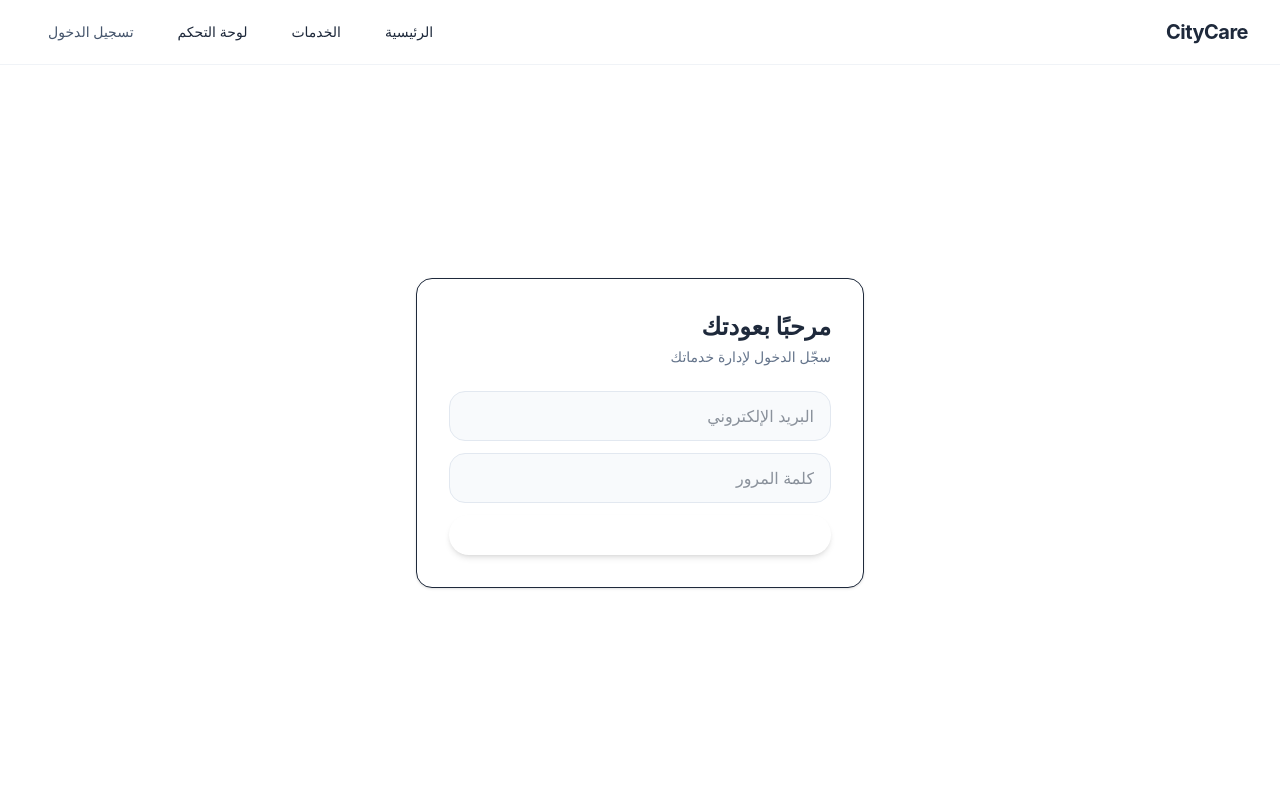
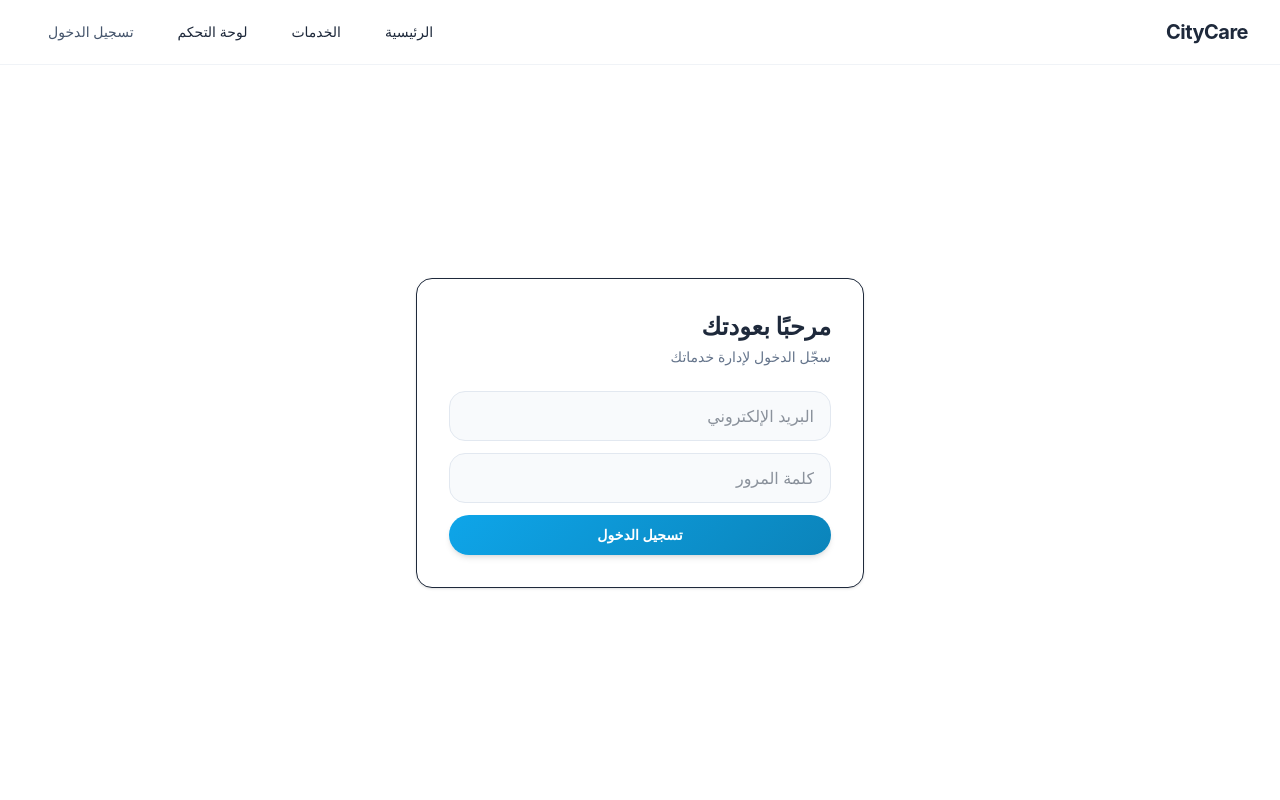
Before and after one commit to MohamedElgazwy/CityCare, a Next.js app in the folder frontend/: page /auth/login in a window 1280 px wide. Shown: the top 800 px of the page. Built offline with nearby package versions, Linux system fonts and the light colour scheme.

Commit message:
Improve primary button contrast for booking CTA

```diff
--- a/frontend/components/ui/Button.tsx
+++ b/frontend/components/ui/Button.tsx
@@ -18,7 +18,7 @@ export default function Button({ variant = "primary", size = "md", className = "
   const base = "inline-flex items-center justify-center rounded-xl font-semibold transition-all duration-200 focus:outline-none focus:ring-2 focus:ring-offset-2 disabled:opacity-50 disabled:cursor-not-allowed";
 
   const variants = {
-    primary: "bg-gradient-to-r from-primary-500 to-primary-600 text-white shadow-md hover:shadow-lg hover:from-primary-600 hover:to-primary-700 focus:ring-primary-500",
+    primary: "text-[var(--button-text)] shadow-md hover:shadow-lg focus:ring-[var(--theme-500)]",
     secondary: "bg-white border border-gray-200 text-gray-700 shadow-sm hover:bg-gray-50 hover:shadow-md focus:ring-gray-500",
     outline: "bg-transparent border-2 border-primary-500 text-primary-600 hover:bg-primary-50 focus:ring-primary-500",
     ghost: "bg-transparent text-gray-600 hover:bg-gray-100 hover:text-gray-900 focus:ring-gray-500",
@@ -27,6 +27,9 @@ export default function Button({ variant = "primary", size = "md", className = "
   return (
     <button
       className={`${base} ${sizeClasses[size]} ${variants[variant]} ${className}`.trim()}
+      style={variant === 'primary' ? {
+        background: 'linear-gradient(135deg, var(--button-bg), color-mix(in srgb, var(--button-bg) 80%, black))',
+      } : undefined}
       {...rest}
     >
       {children}
```
